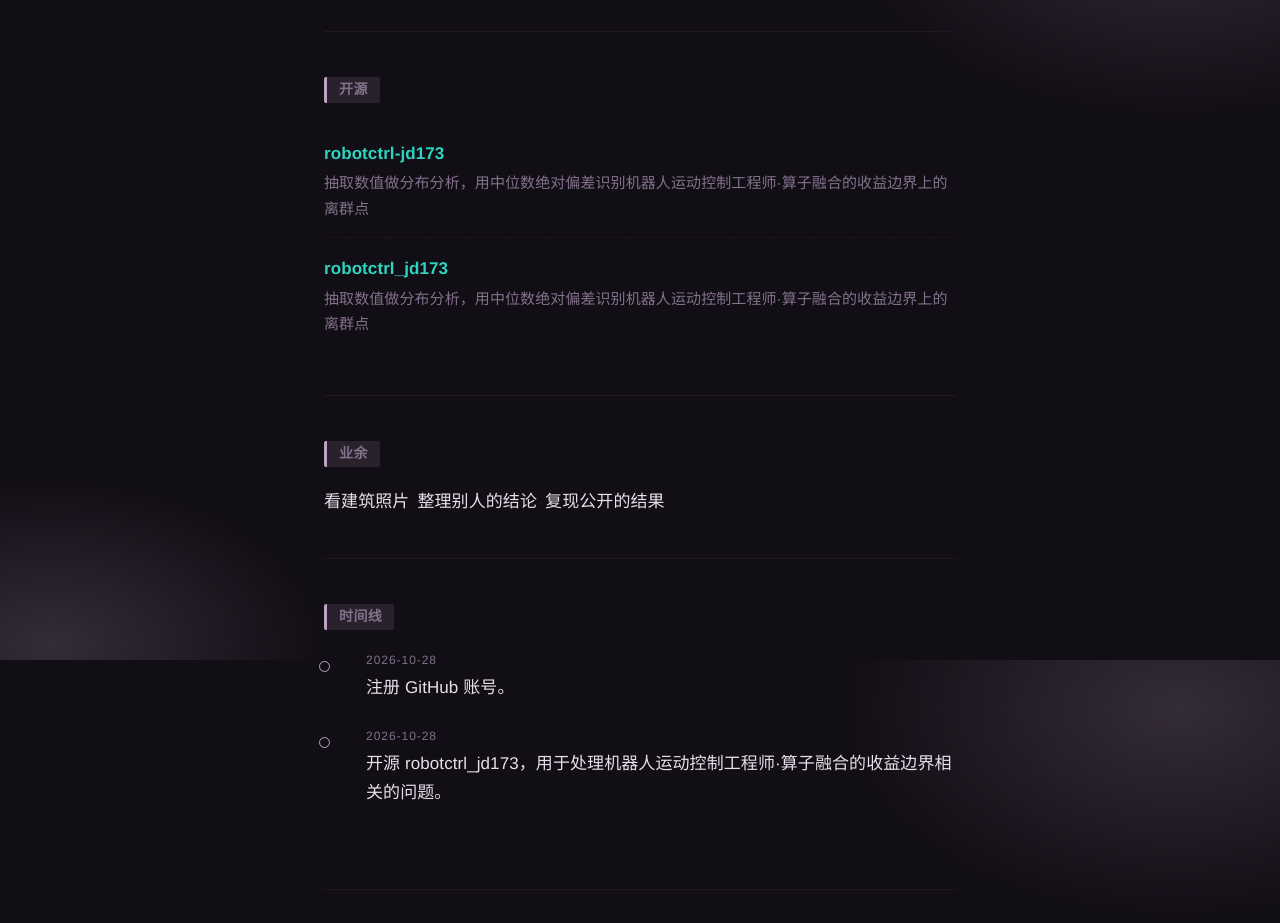
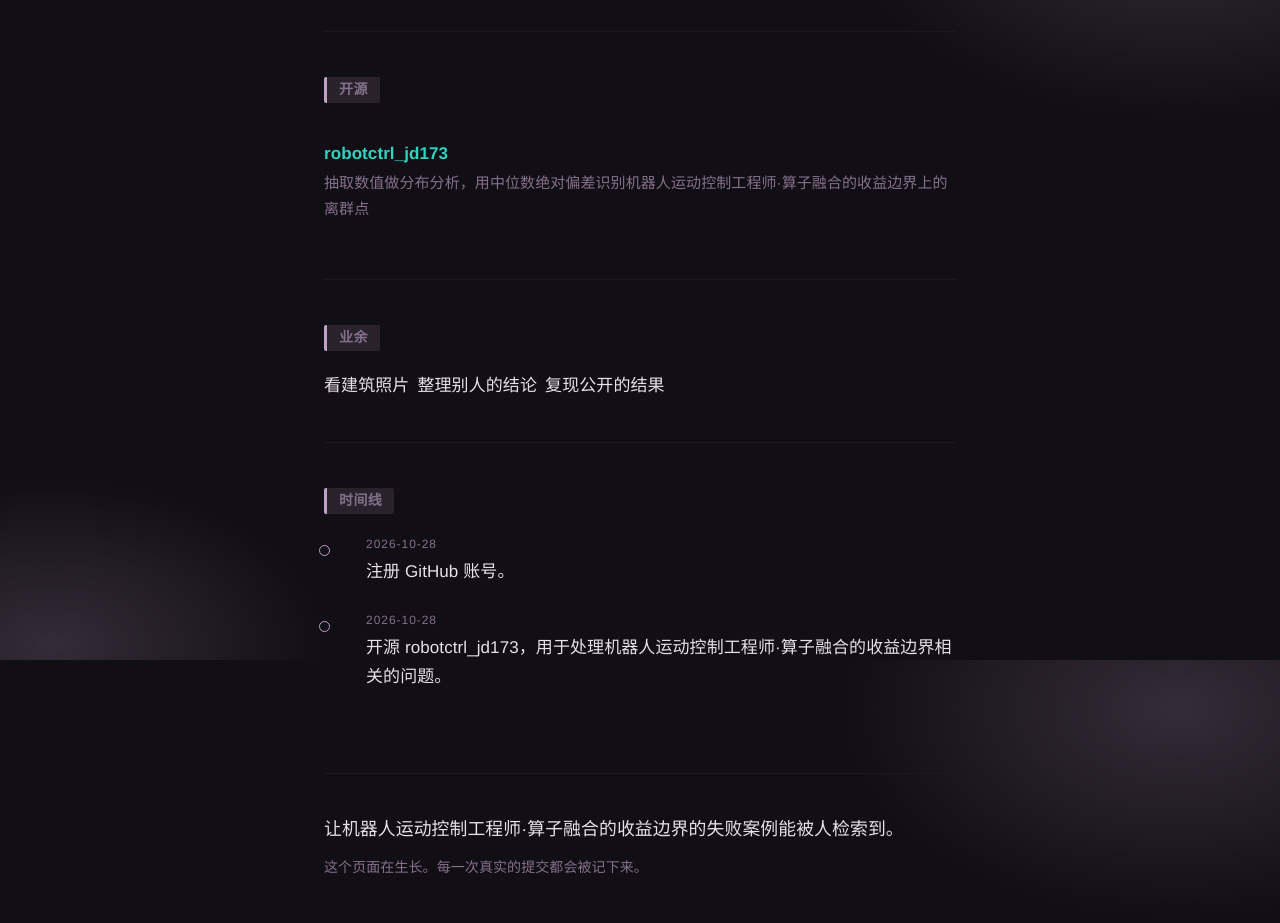
Before and after one commit to keshpino/keshpino.github.io, a plain HTML site: page index.html in a window 1280 px wide. Shown: the part 940-1863 px from the top of the page. Drawn offline with Linux system fonts and the light colour scheme.

Commit message:
fix: 更新个人站点

```diff
--- a/index.html
+++ b/index.html
@@ -102,9 +102,6 @@
 <section id="work">
   <h2>开源</h2>
   <ul class="repos">
-    <li><div class="name"><a href="https://github.com/keshpino/robotctrl-jd173" rel="noopener">robotctrl-jd173</a></div>
-      <div class="desc">抽取数值做分布分析，用中位数绝对偏差识别机器人运动控制工程师·算子融合的收益边界上的离群点</div>
-    </li>
     <li><div class="name"><a href="https://github.com/keshpino/robotctrl_jd173" rel="noopener">robotctrl_jd173</a></div>
       <div class="desc">抽取数值做分布分析，用中位数绝对偏差识别机器人运动控制工程师·算子融合的收益边界上的离群点</div>
     </li>
```
